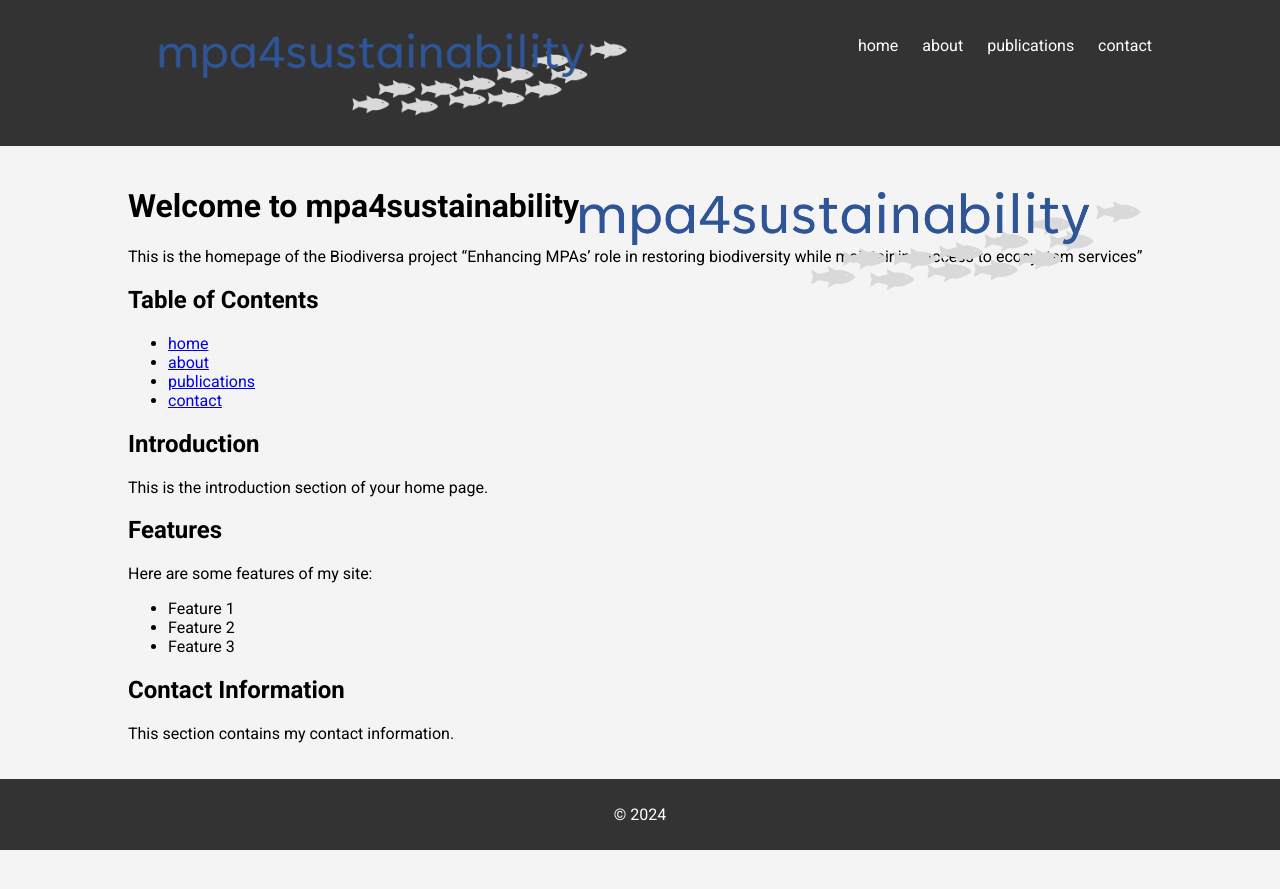
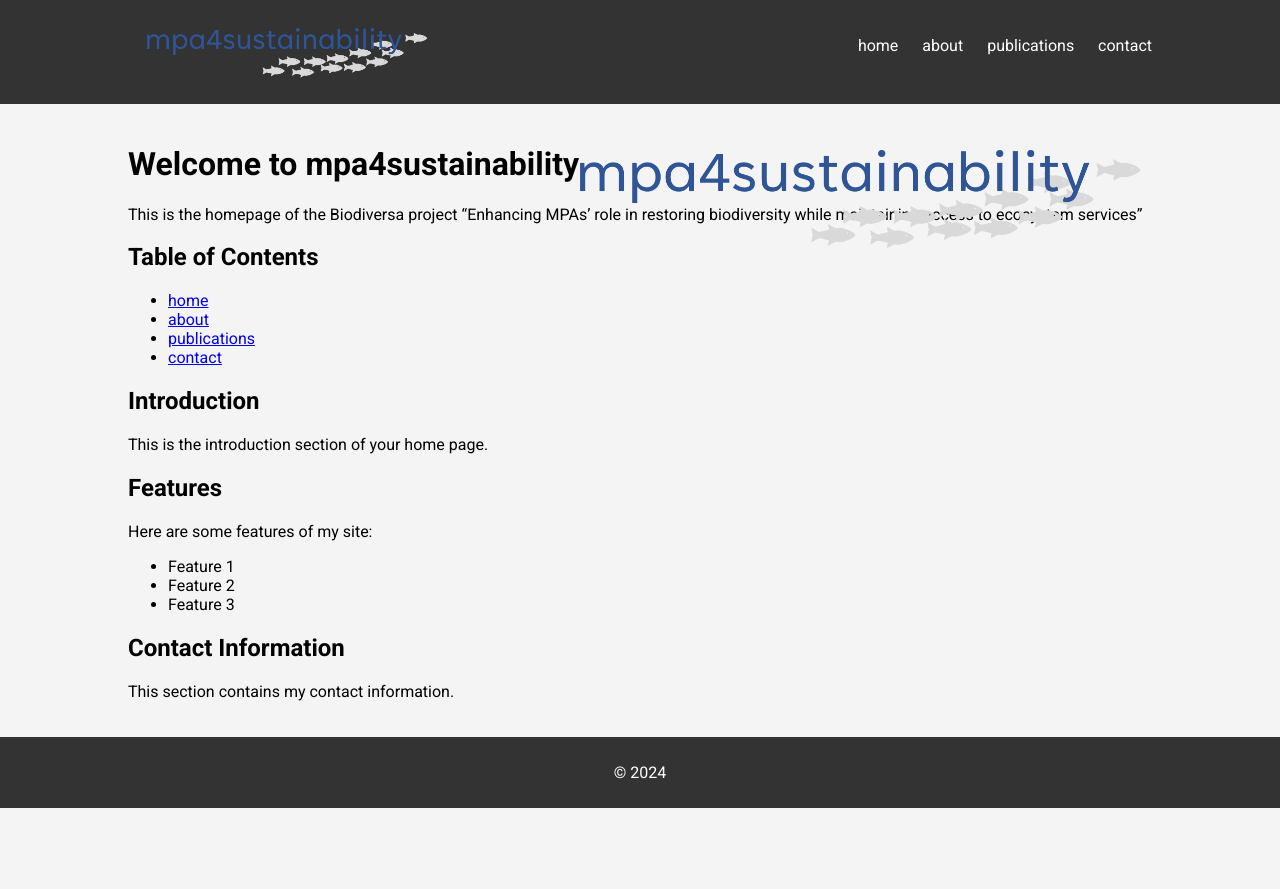
Before and after one commit to dlusseau/mpa4sustainability.github.io, a Jekyll site: the page built from index.md, in a window 1280 px wide. Shown: the top 889 px of the page. Built offline with Jekyll 4.4.1, drawn with Linux system fonts in a browser that asks for light colours.

Commit message:
Update styles.css

```diff
--- a/assets/styles.css
+++ b/assets/styles.css
@@ -11,7 +11,7 @@
 }
 
 .header-image {
-    max-width: 500px; /* Adjust the size as needed */
+    max-width: 300px; /* Adjust the size as needed */
     height: auto; /* Maintain aspect ratio */
     float: left; /* Aligns the image to the left */
     margin-right: 20px; /* Space between the image and the text */
```
